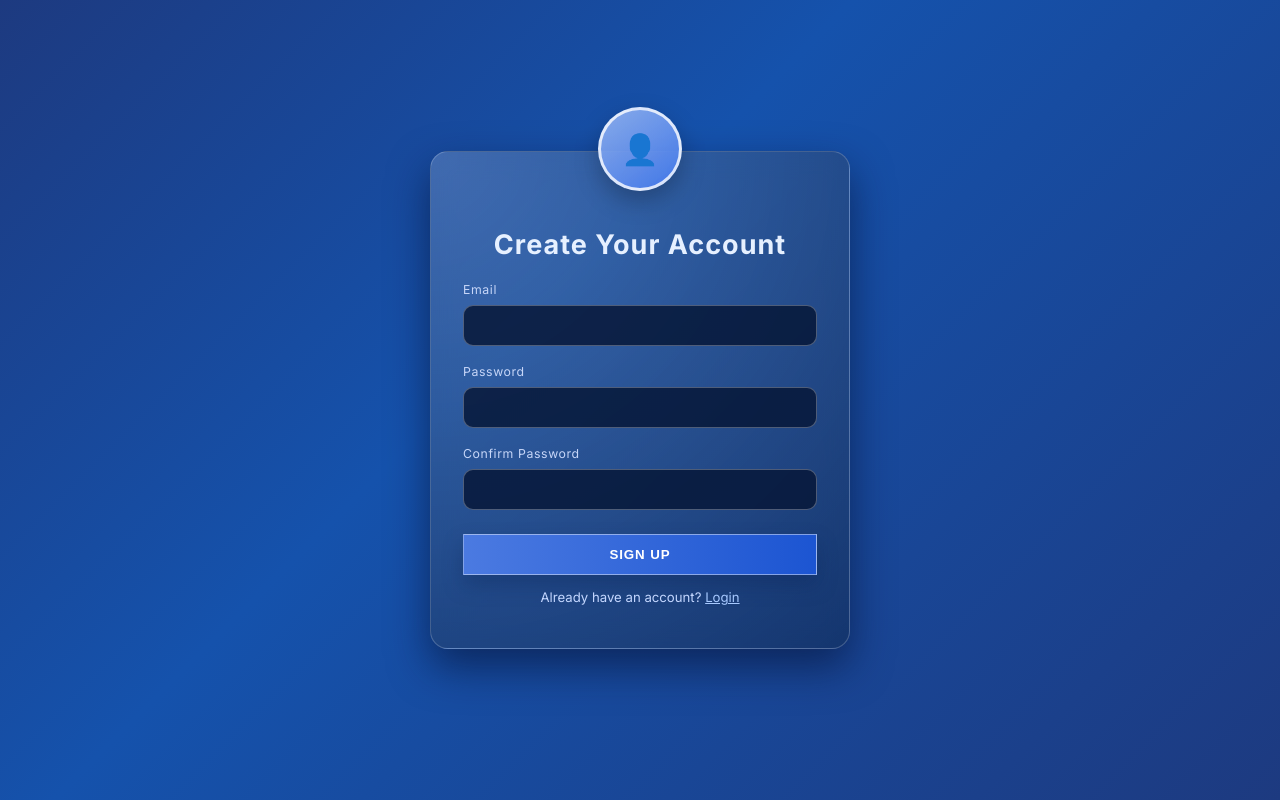
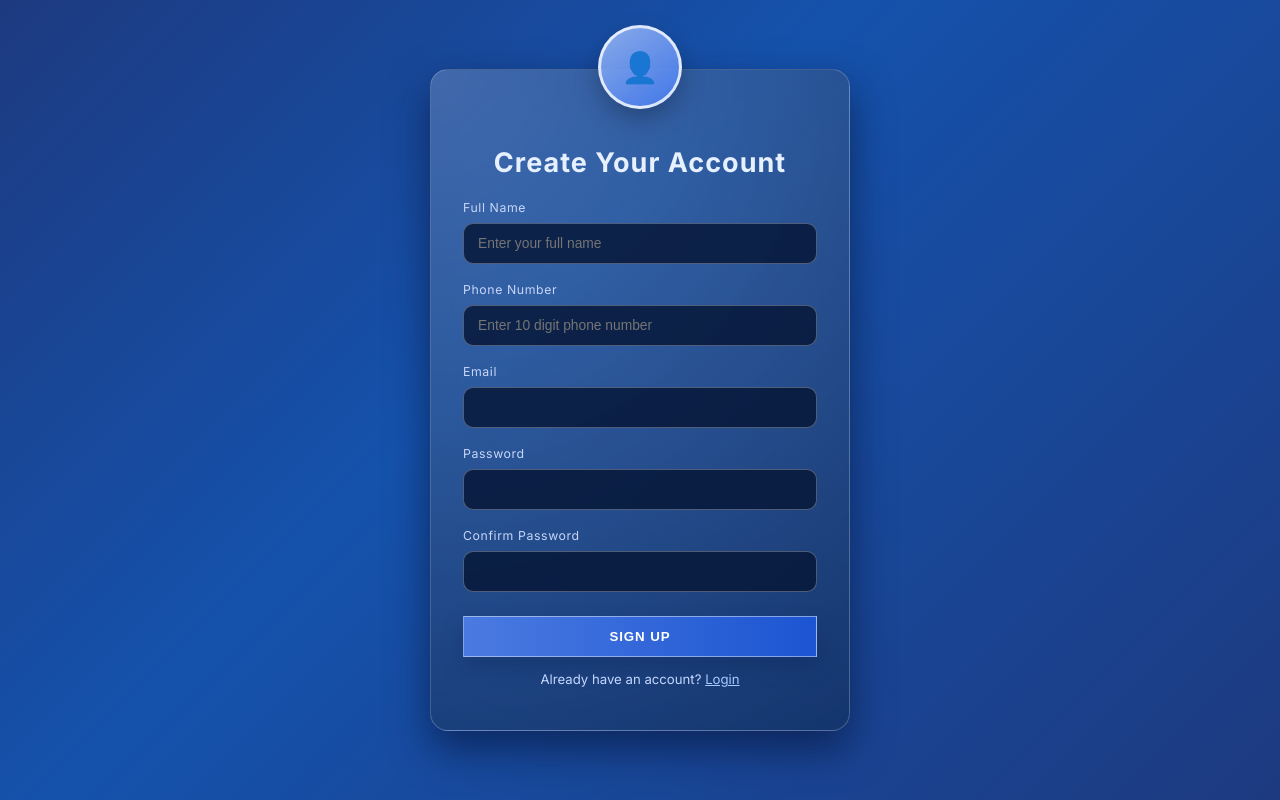
Before and after one commit to Rajvi26/loan-approval, a Flask app: page /signup in a window 1280 px wide. Run offline with Flask 3, Linux system fonts and the light colour scheme.

Commit message:
UPDATE SIGNUP PART

```diff
--- a/app.py
+++ b/app.py
@@ -32,11 +32,13 @@ def init_db():
     with app.app_context():
         db = get_db()
         db.execute('''CREATE TABLE IF NOT EXISTS users (
-            id INTEGER PRIMARY KEY AUTOINCREMENT,
-            email TEXT UNIQUE NOT NULL,
-            password TEXT NOT NULL,
-            created_at TIMESTAMP DEFAULT CURRENT_TIMESTAMP
-        )''')
+        id INTEGER PRIMARY KEY AUTOINCREMENT,
+        name TEXT,
+        phone TEXT,
+        email TEXT UNIQUE NOT NULL,
+        password TEXT NOT NULL,
+        created_at TIMESTAMP DEFAULT CURRENT_TIMESTAMP
+    )''')
         db.commit()
 
 # Initialize database
@@ -102,6 +104,8 @@ print("✅ Model ready!")
 # AUTHENTICATION ROUTES
 # =========================
 
+#----------LOGIN ROUTE----------
+
 @app.route("/login", methods=["GET", "POST"])
 def login():
     if request.method == "POST":
@@ -125,9 +129,14 @@ def login():
 
     return render_template("login.html")
 
+#----------SIGNUP ROUTE----------
+
 @app.route("/signup", methods=["GET", "POST"])
 def signup():
     if request.method == "POST":
+
+        name = request.form.get("name")
+        phone = request.form.get("phone")
         email = request.form.get("email")
         password = request.form.get("password")
         confirm_password = request.form.get("confirm_password")
@@ -147,19 +156,29 @@ def signup():
         hashed_password = generate_password_hash(password)
 
         db = get_db()
+
         try:
-            db.execute('INSERT INTO users (email, password) VALUES (?, ?)', (email, hashed_password))
+            db.execute(
+                'INSERT INTO users (name, phone, email, password) VALUES (?, ?, ?, ?)',
+                (name, phone, email, hashed_password)
+            )
             db.commit()
-            # Get the user id
-            user = db.execute('SELECT id FROM users WHERE email = ?', (email,)).fetchone()
+
+            user = db.execute('SELECT * FROM users WHERE email = ?', (email,)).fetchone()
+
             session['user_id'] = user['id']
-            session['email'] = email
+            session['email'] = user['email']
+            session['name'] = user['name']
+
             flash('Account created successfully!', 'success')
             return redirect(url_for('predict_page'))
+
         except sqlite3.IntegrityError:
             flash('Email already exists', 'error')
 
     return render_template("signup.html")
+
+#------------FORGOT PASSWORD ROUTE----------
 
 @app.route("/forgot-password", methods=["GET", "POST"])
 def forgot_password():
--- a/templates/signup.html
+++ b/templates/signup.html
@@ -26,22 +26,42 @@
             {% endwith %}
 
             <form method="POST">
+
+                <!-- NAME -->
+                <div class="form-group">
+                    <label for="name">Full Name</label>
+                    <input type="text" id="name" name="name" required placeholder="Enter your full name">
+                </div>
+
+                <!-- PHONE -->
+                <div class="form-group">
+                    <label for="phone">Phone Number</label>
+                    <input type="tel" id="phone" name="phone" required
+                           pattern="[0-9]{10}"
+                           placeholder="Enter 10 digit phone number">
+                </div>
+
+                <!-- EMAIL -->
                 <div class="form-group">
                     <label for="email">Email</label>
-                    <input type="email" id="email" name="email" required pattern="[a-zA-Z0-9._%+-]+@[a-zA-Z0-9.-]+\.[a-zA-Z]{2,}">
+                    <input type="email" id="email" name="email" required
+                           pattern="[a-zA-Z0-9._%+-]+@[a-zA-Z0-9.-]+\.[a-zA-Z]{2,}">
                 </div>
 
+                <!-- PASSWORD -->
                 <div class="form-group">
                     <label for="password">Password</label>
                     <input type="password" id="password" name="password" required minlength="6">
                 </div>
 
+                <!-- CONFIRM PASSWORD -->
                 <div class="form-group">
                     <label for="confirm_password">Confirm Password</label>
                     <input type="password" id="confirm_password" name="confirm_password" required minlength="6">
                 </div>
 
                 <button type="submit" class="btn btn-primary">Sign Up</button>
+
             </form>
 
             <div class="auth-links">
```
Also changed, not shown: users.db.
